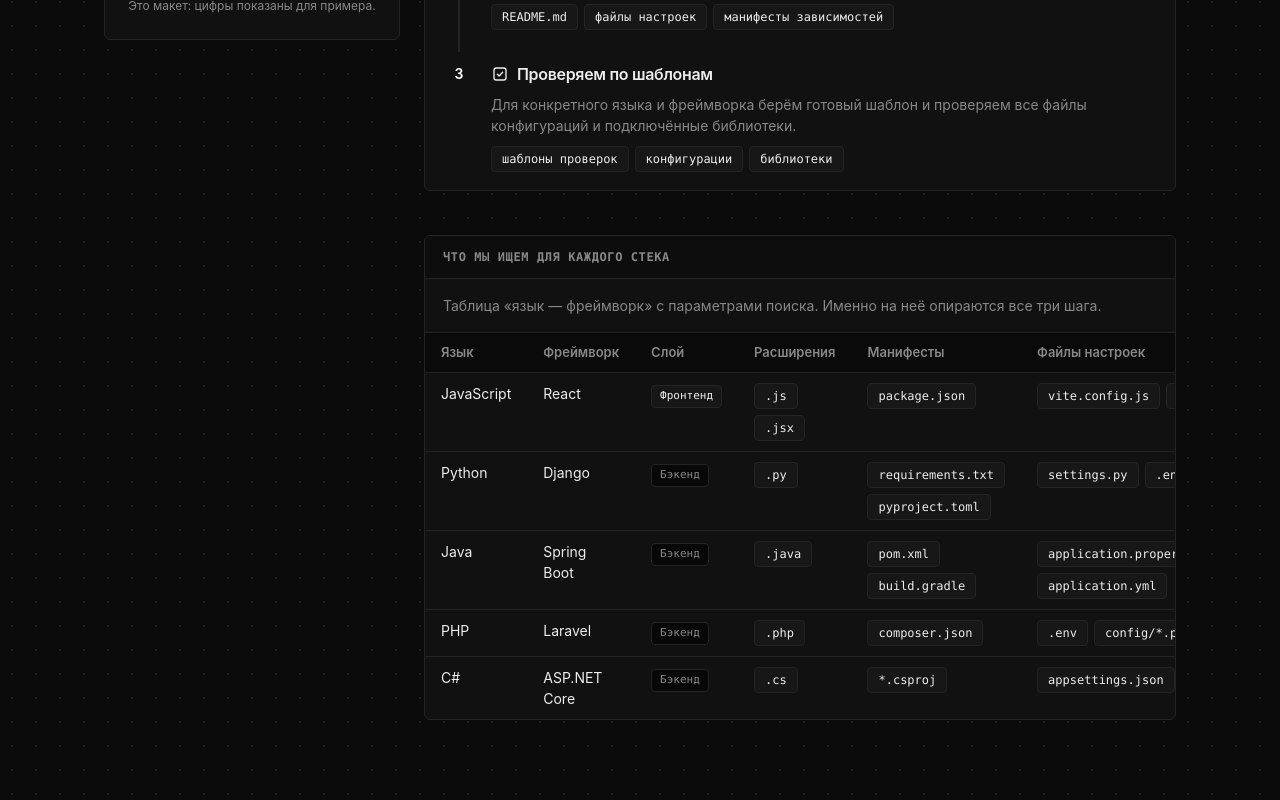
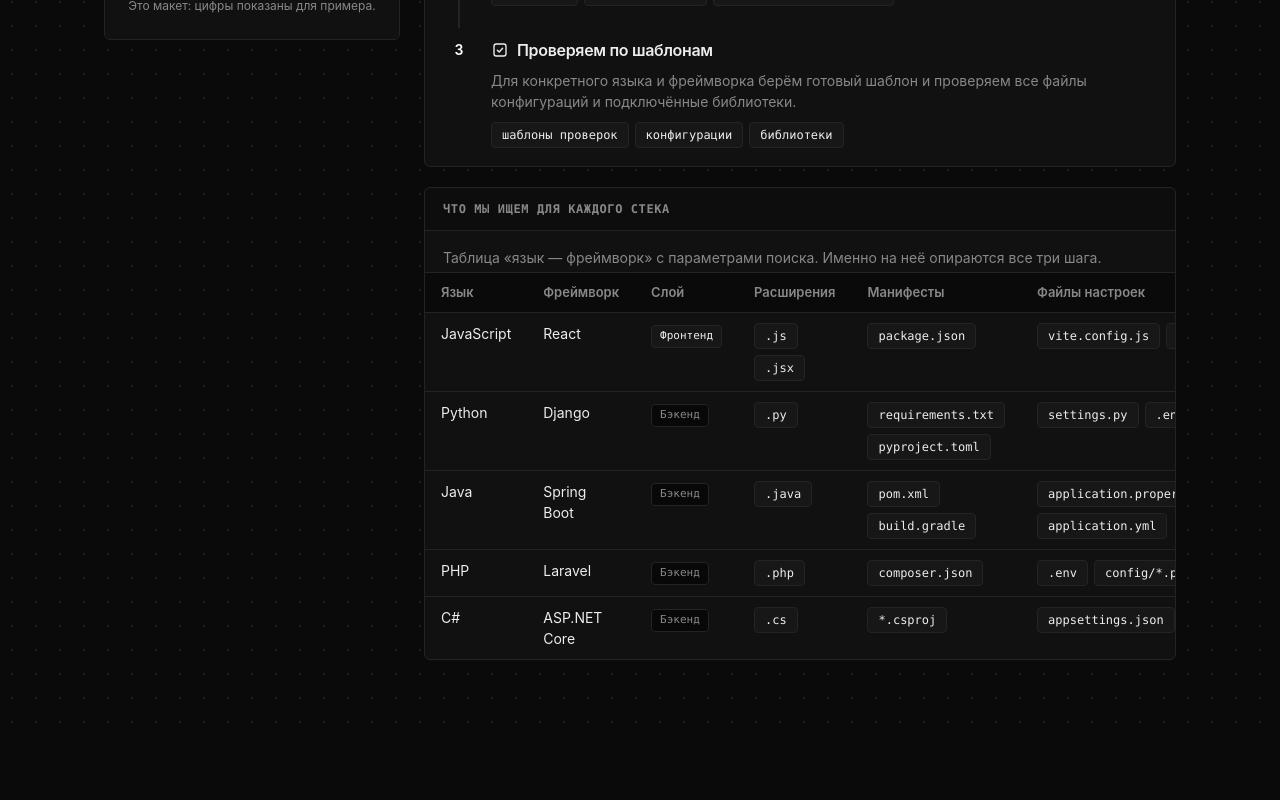
Before and after one commit to DimaPopkov/SPLab, a React (Vite) app in the folder frontend/: page / in a window 1280 px wide. Shown: the part 1330-2130 px from the top of the page. After the commit the page ends 2070 px from the top, so only its background shows below. Built offline with nearby package versions, Linux system fonts and the light colour scheme; no server answers.

Commit message:
ver 1.0.1 (Фикс адаптива)

```diff
--- a/frontend/src/styles/home.css
+++ b/frontend/src/styles/home.css
@@ -106,10 +106,10 @@
   padding-bottom: 48px;
 }
 
-.home-layout__main {
-  display: flex;
-  flex-direction: column;
-  gap: 24px;
+.home-layout__main,
+.card {
+  min-width: 0;
+  max-width: 100%;
 }
 
 #how {
@@ -308,8 +308,10 @@
 
 /* ===== Таблица «язык — фреймворк» ===== */
 .table-wrap {
+  width: 100%;
+  max-width: 100%;
   overflow-x: auto;
-  margin-top: 12px;
+  -webkit-overflow-scrolling: touch;
 }
 
 .model-table {
```
